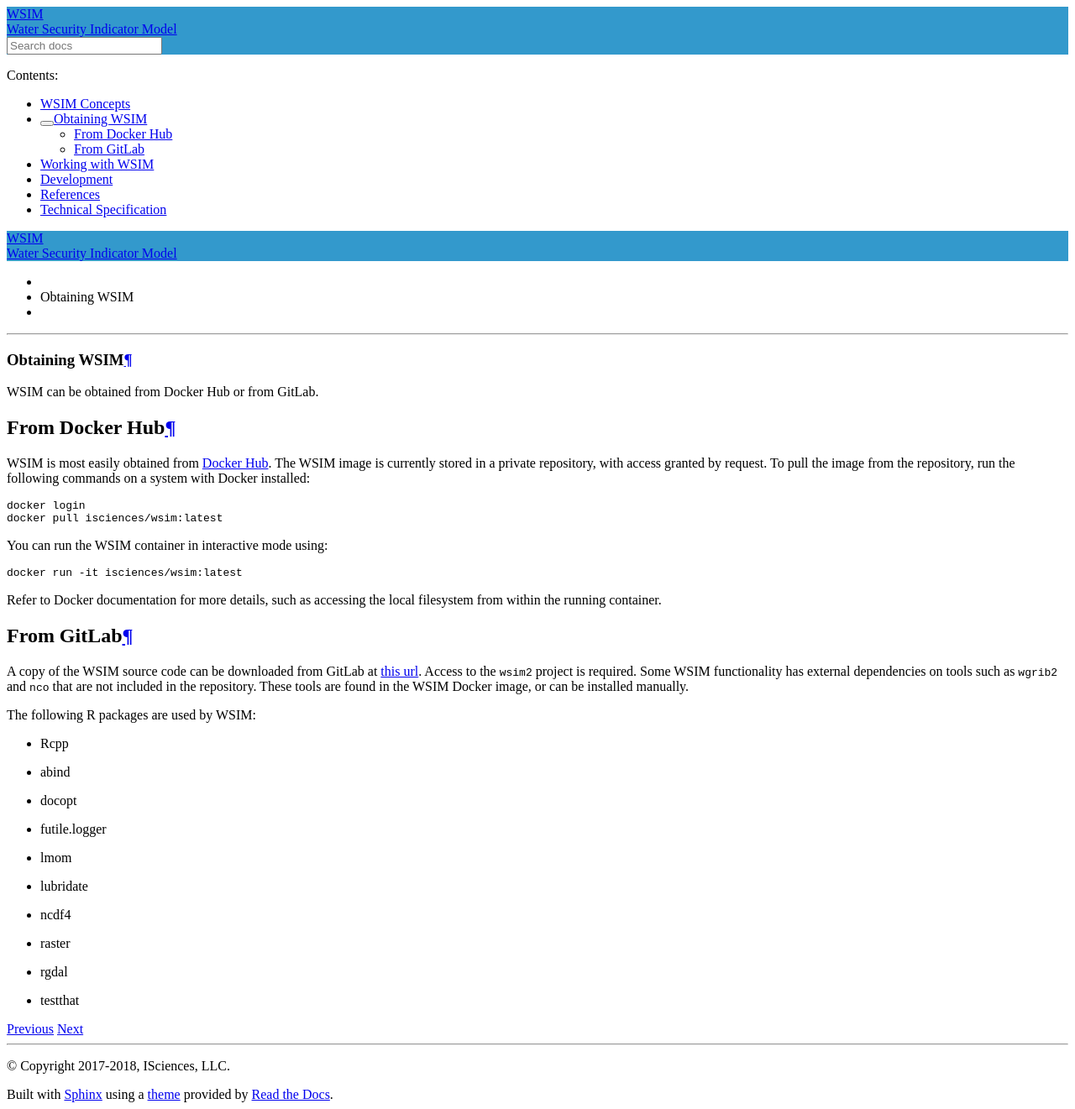
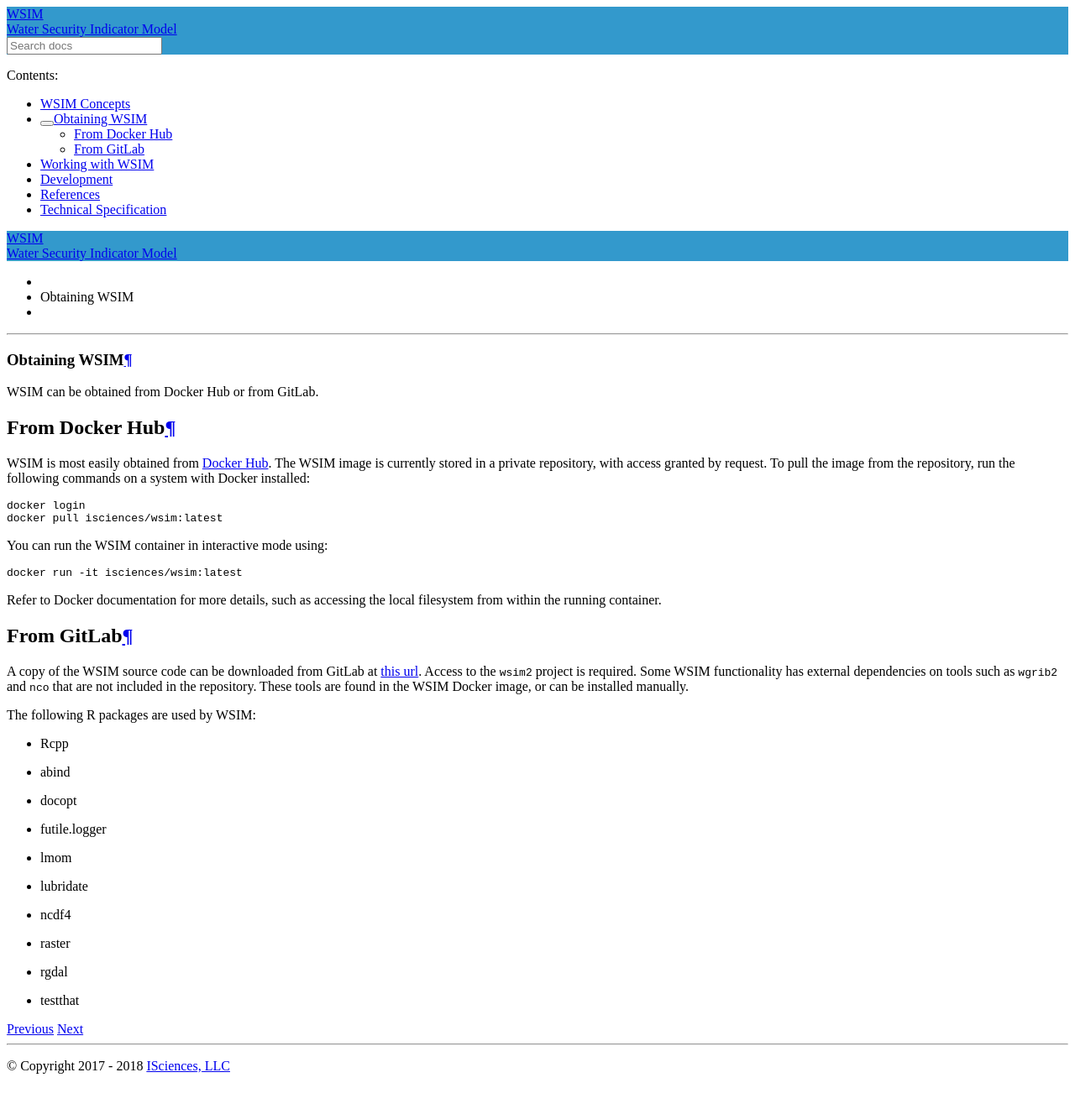
Before and after one commit to isciences/wsim, a Sphinx documentation site: the page built from docs/obtaining.rst, in a window 1280 px wide. Shown: the whole page at 84% size. Built offline with Sphinx 7.4.7 and the Read the Docs theme 2.0.0, drawn with Linux system fonts in a browser that asks for light colours; after the commit the page ends 1287 px from its top, so only the background shows below that.

Commit message:
Link doc copyright to ISciences webpage

```diff
--- /dev/null
+++ b/docs/_templates/footer.html
@@ -0,0 +1,10 @@
+{% extends '!footer.html' %}
+
+{% block extrafooter %}
+  <div class="footer">
+    <div class="container">
+      &copy; Copyright 2017 - 2018
+      <a href="https://www.isciences.com">ISciences, LLC</a>
+    </div>
+  </div>
+{% endblock %}
--- a/docs/conf.py
+++ b/docs/conf.py
@@ -82,7 +82,6 @@ pygments_style = 'sphinx'
 # If true, `todo` and `todoList` produce output, else they produce nothing.
 todo_include_todos = False
 
-
 # -- Options for HTML output ----------------------------------------------
 
 # The theme to use for HTML and HTML Help pages.  See the documentation for
@@ -91,6 +90,10 @@ todo_include_todos = False
 import sphinx_rtd_theme
 html_theme = 'sphinx_rtd_theme'
 html_theme_path = [sphinx_rtd_theme.get_html_theme_path()]
+
+html_show_sphinx = False
+html_show_sourcelink = False
+html_show_copyright = False
 
 # Theme options are theme-specific and customize the look and feel of a theme
 # further.  For a list of options available for each theme, see the
@@ -126,12 +129,11 @@ html_sidebars = {
     ]
 }
 
-html_show_sourcelink = False
-
 # -- Options for HTMLHelp output ------------------------------------------
 
 # Output file base name for HTML help builder.
 htmlhelp_basename = 'WSIMdoc'
+
 
 
 # -- Options for LaTeX output ---------------------------------------------
```
